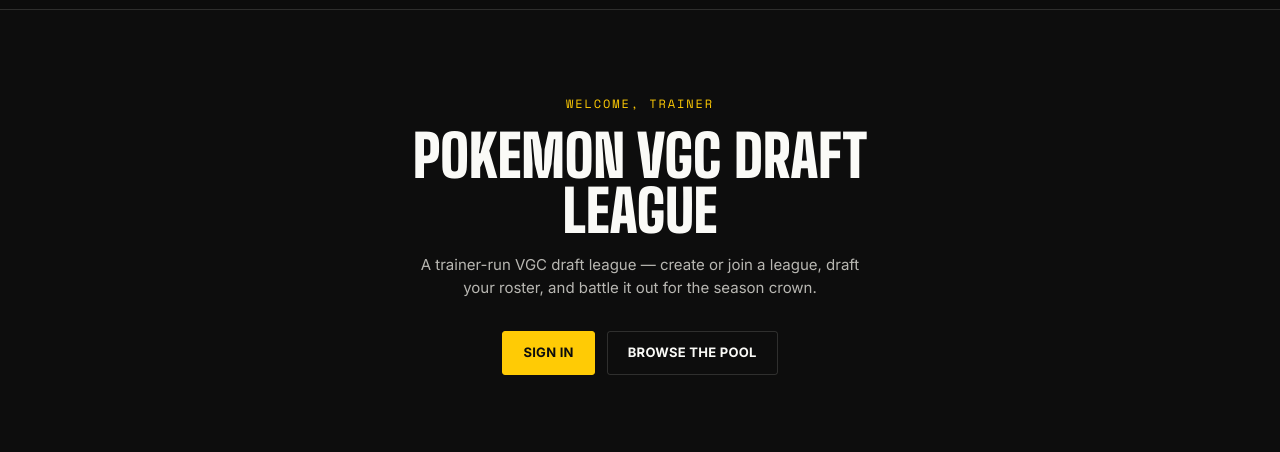
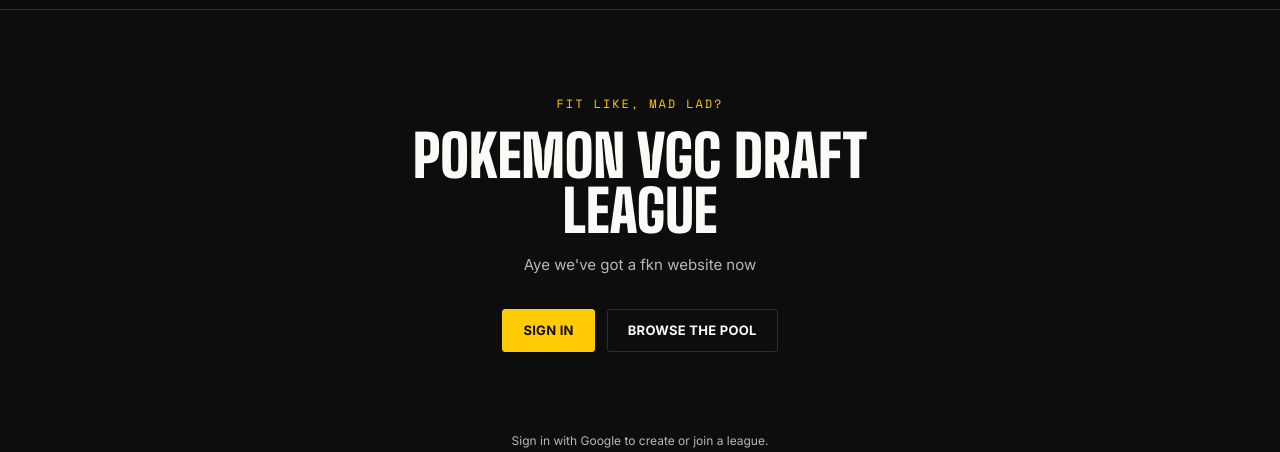
Before and after one commit to UzalSahn/MAD-League-Season-3, a plain HTML site: page index.html in a window 1280 px wide. Shown: the part 46-498 px from the top of the page. Drawn offline with nearby package versions, Linux system fonts and the light colour scheme; no server answers.

Commit message:
Updated welcome message

```diff
--- a/index.html
+++ b/index.html
@@ -248,9 +248,9 @@
 </header>
 
 <main>
-  <span class="eyebrow">Welcome, Trainer</span>
+  <span class="eyebrow">Fit like, MAD Lad?</span>
   <h1>Pokemon VGC Draft League</h1>
-  <p class="sub">A trainer-run VGC draft league — create or join a league, draft your roster, and battle it out for the season crown.</p>
+  <p class="sub">Aye we've got a fkn website now</p>
 
   <div style="display:flex;gap:12px;justify-content:center;flex-wrap:wrap;margin-top:32px;">
     <a href="signin.html" class="btn btn-primary">Sign In</a>
```
